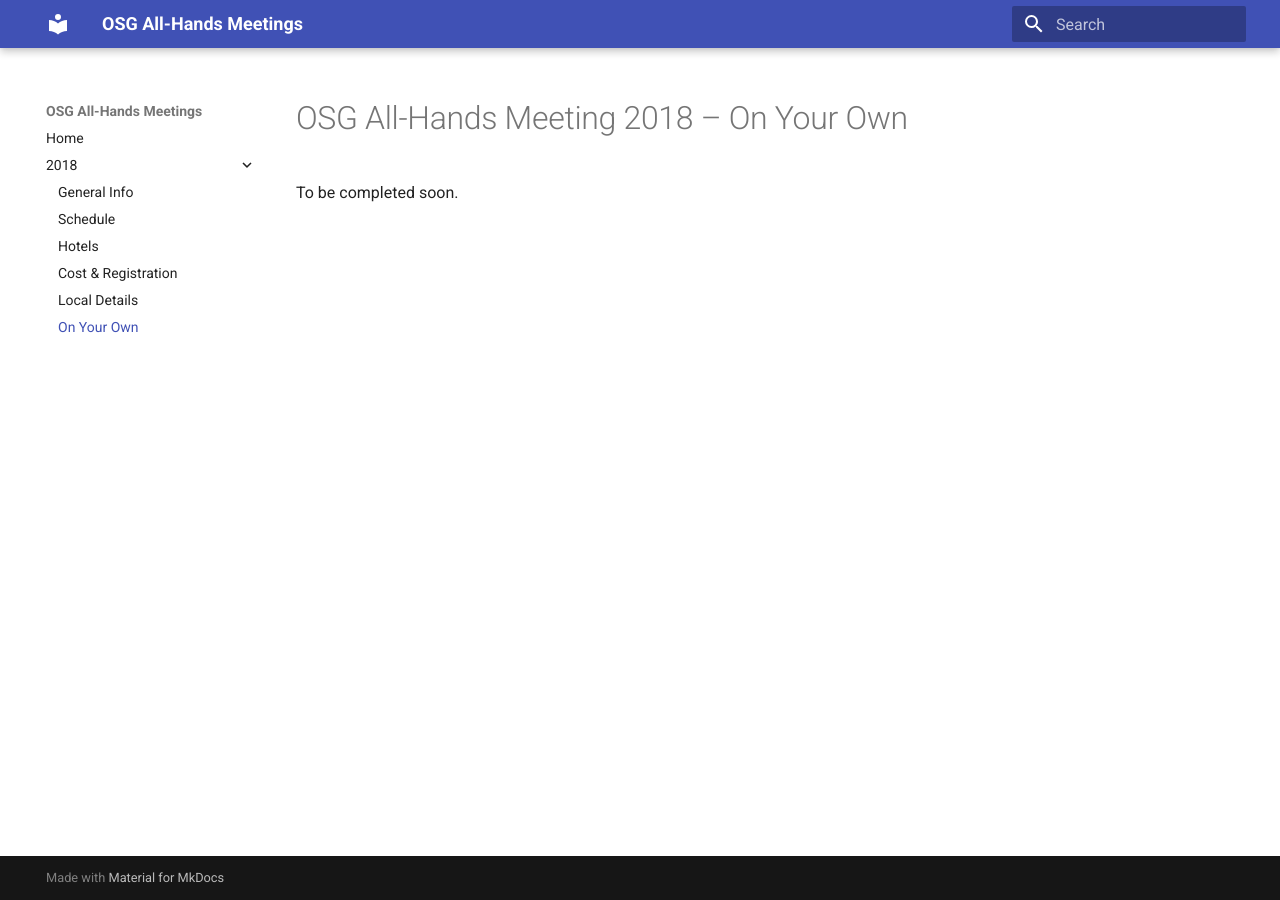
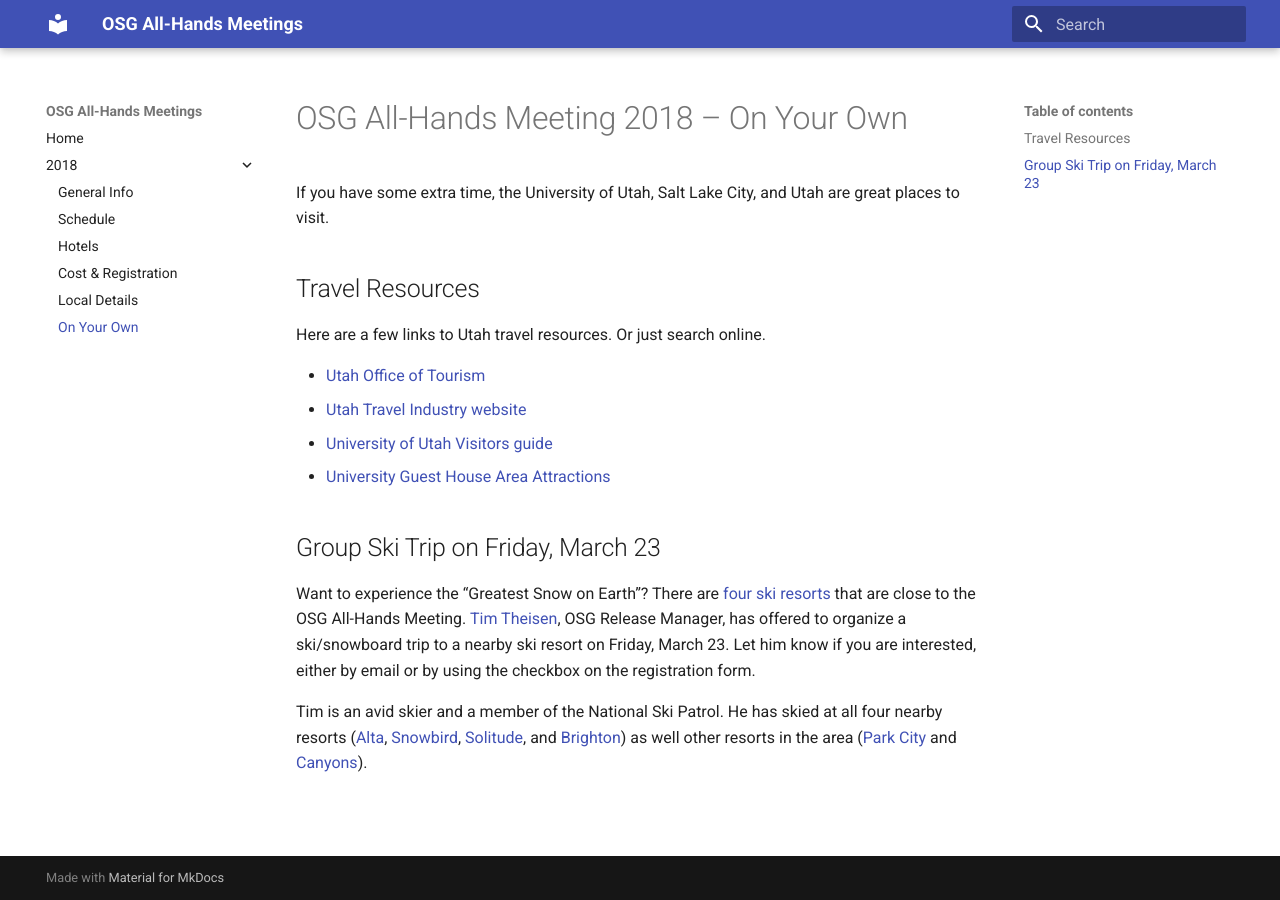
Before and after one commit to osg-htc/all-hands, an MkDocs documentation site: the page built from docs/2018/on-your-own.md, in a window 1280 px wide. Built offline with MkDocs 1.6.1 and Material for MkDocs 9.7.7, drawn with Linux system fonts in a browser that asks for light colours; old or Windows-style settings are respelled for this version of MkDocs.

Commit message:
Added local travel info and a note about the ski trip

```diff
--- a/docs/2018/on-your-own.md
+++ b/docs/2018/on-your-own.md
@@ -1,3 +1,25 @@
 # OSG All-Hands Meeting 2018 &ndash; On Your Own
 
-To be completed soon.
+If you have some extra time, the University of Utah, Salt Lake City, and Utah are great places to visit.
+
+## Travel Resources
+
+Here are a few links to Utah travel resources.  Or just search online.
+
+* [Utah Office of Tourism](https://www.visitutah.com)
+* [Utah Travel Industry website](https://utah.com)
+* [University of Utah Visitors guide](https://www.utah.edu/visitors/)
+* [University Guest House Area Attractions](http://www.universityguesthouse.com/Area-Attractions)
+
+## Group Ski Trip on Friday, March 23
+
+Want to experience the &ldquo;Greatest Snow on Earth&rdquo;?  There are
+[four ski resorts](https://www.visitsaltlake.com/skicity/resorts/) that are close to the OSG All-Hands Meeting.
+[Tim Theisen](mailto:tim@cs.wisc.edu), OSG Release Manager, has offered to organize a ski/snowboard trip to a nearby ski
+resort on Friday, March 23.  Let him know if you are interested, either by email or by using the checkbox on the
+registration form.
+
+Tim is an avid skier and a member of the National Ski Patrol.  He has skied at all four nearby resorts
+([Alta](https://www.alta.com), [Snowbird](https://www.snowbird.com), [Solitude](https://solitudemountain.com), and
+[Brighton](http://www.brightonresort.com)) as well other resorts in the area
+([Park City](https://www.parkcitymountain.com) and [Canyons](https://www.parkcitymountain.com)).
```
Also changed, not shown: docs/2018/schedule.md (+3 -0 lines).
